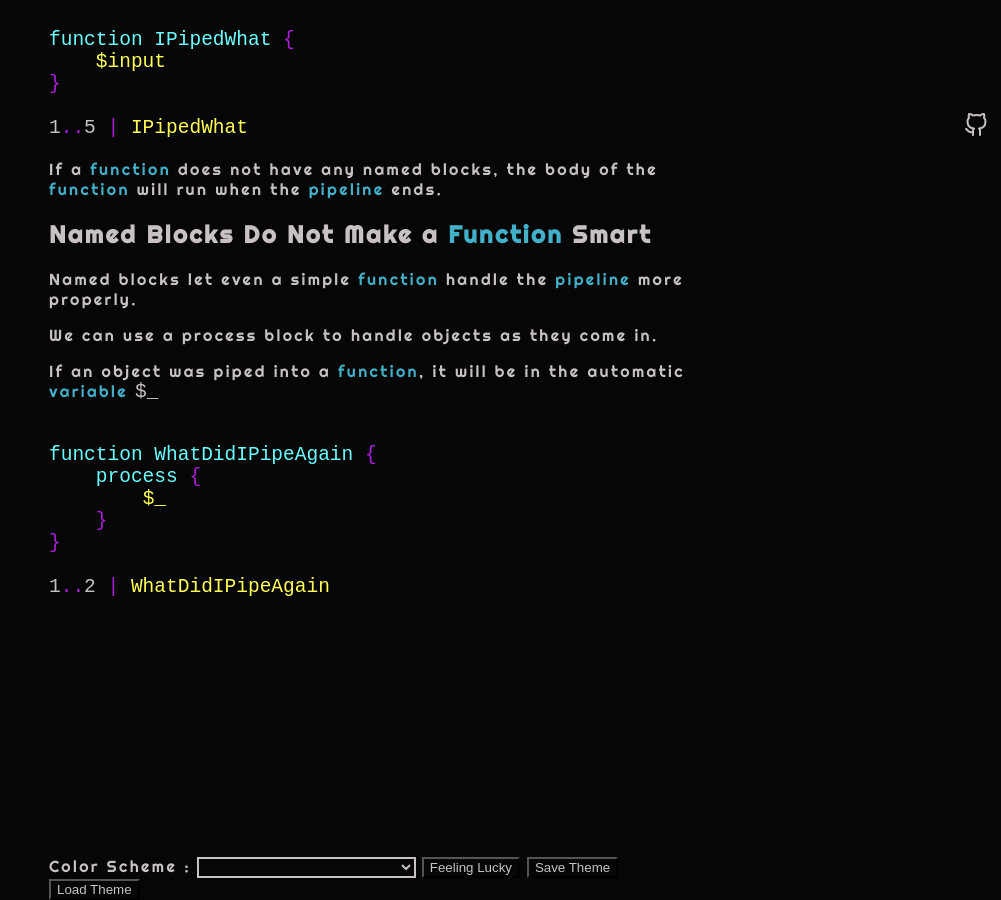
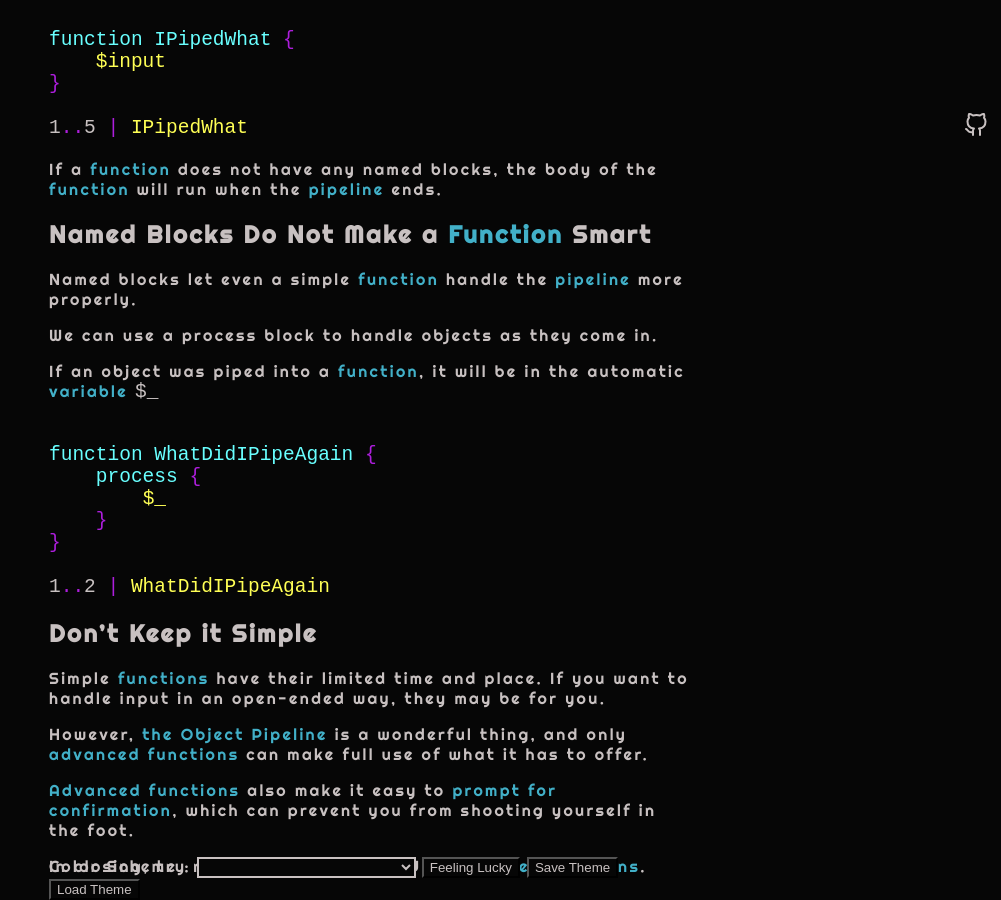
Before and after one commit to PowerShellGuides/PowerShellGuide, a Jekyll site: the page built from docs/PowerShell/Functions/Simple-Functions.md, in a window 1280 px wide and 900 px high, scrolled down 1377 px. Shown: the whole window, without its empty margins (279-1280 px from the left). Built offline with Jekyll 4.4.1, drawn with Linux system fonts in a browser that asks for light colours.

```diff
--- a/docs/PowerShell/Functions/Simple-Functions.md
+++ b/docs/PowerShell/Functions/Simple-Functions.md
@@ -52,3 +52,13 @@ We can use a process block to handle objects as they come in.
 If an object was piped into a [function](/PowerShell/Functions), it will be in the automatic [variable](/PowerShell/Variables) `$_`
 
 <pre><br/><span class='Verbose'>function</span>&nbsp;<span class='Verbose'>WhatDidIPipeAgain</span>&nbsp;<span class='Magenta'>{</span>&nbsp;&nbsp;&nbsp;&nbsp;<br/>&nbsp;&nbsp;&nbsp;&nbsp;<span class='Verbose'>process</span>&nbsp;<span class='Magenta'>{</span><br/>&nbsp;&nbsp;&nbsp;&nbsp;&nbsp;&nbsp;&nbsp;&nbsp;<span class='Warning'>$_</span><br/>&nbsp;&nbsp;&nbsp;&nbsp;<span class='Magenta'>}</span><br/><span class='Magenta'>}</span><br/><br/><span class='Output'>1</span><span class='Magenta'>..</span><span class='Output'>2</span>&nbsp;<span class='Magenta'>|</span>&nbsp;<span class='Warning'>WhatDidIPipeAgain</span><br/></pre>
+
+## Don't Keep it Simple
+
+Simple [functions](/PowerShell/Functions) have their limited time and place.  If you want to handle input in an open-ended way, they may be for you.
+
+However, [the Object Pipeline](/PowerShell/Concepts/The-Object-Pipeline) is a wonderful thing, and only [advanced functions](/PowerShell/Functions/Advanced-Functions) can make full use of what it has to offer.
+
+[Advanced functions](/PowerShell/Functions/Advanced-Functions) also make it easy to [prompt for confirmation](/PowerShell/Concepts/Prompt-For-Confirmation), which can prevent you from shooting yourself in the foot.
+
+In closing, try not to keep it simple.  Use [advanced functions](/PowerShell/Functions/Advanced-Functions).
```
